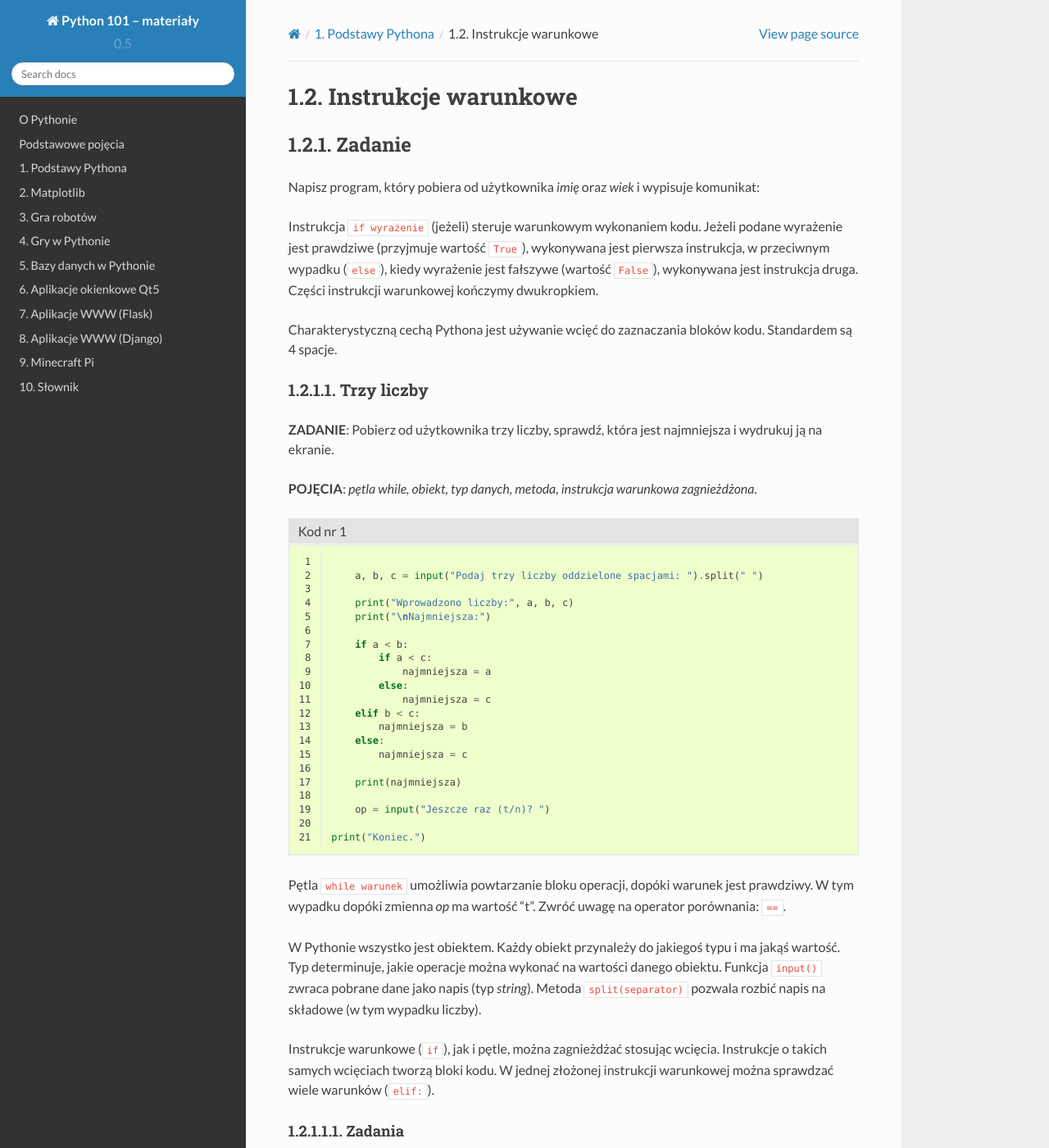
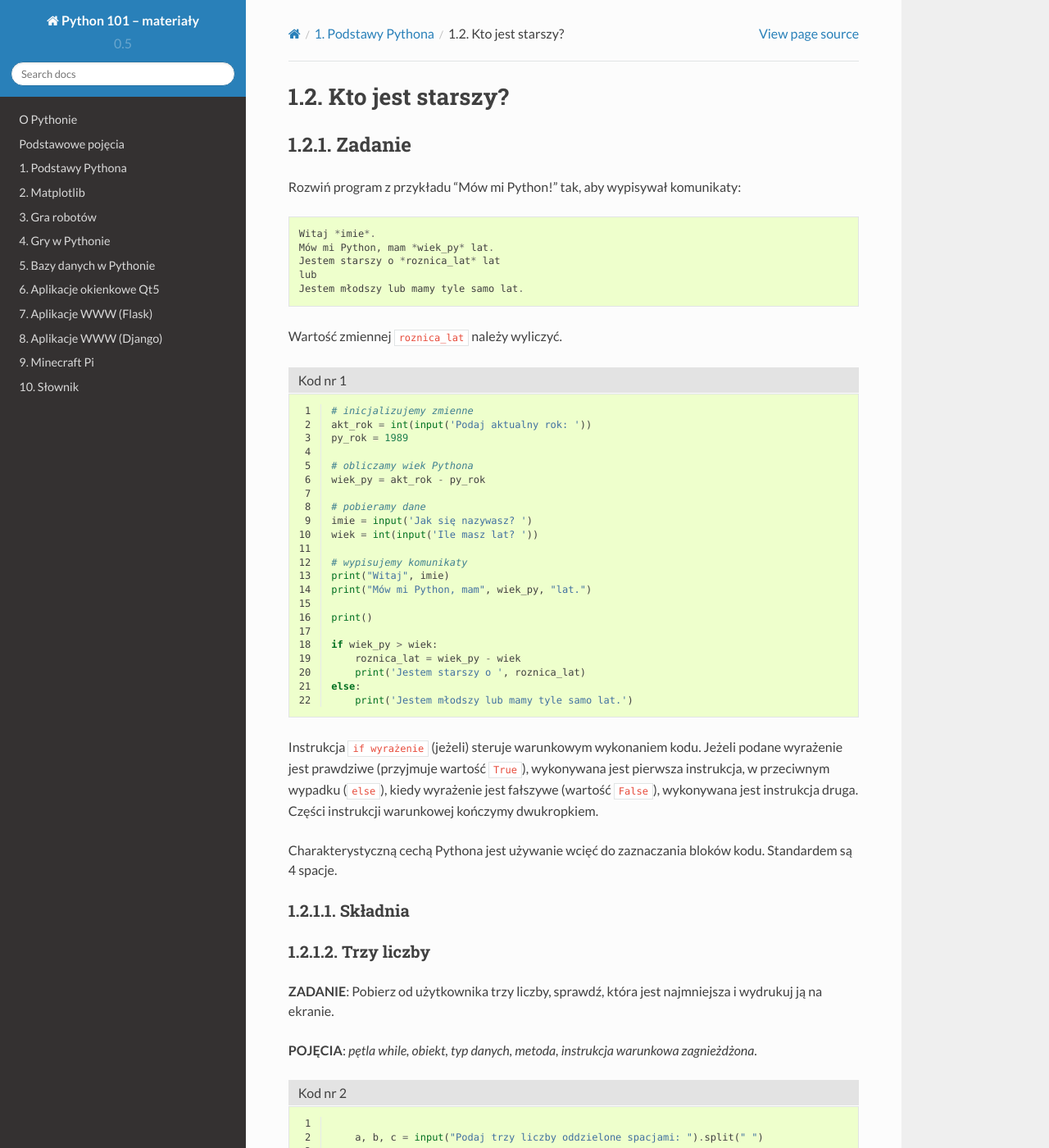
Before and after one commit to xinulsw/py101, a Sphinx documentation site: the page built from docs/podstawy/przyklady/przyklad01.rst, in a window 1280 px wide and 1400 px high. Shown: the whole window at 82% size. Built offline with Sphinx 7.4.7 and the Read the Docs theme 2.0.0, drawn with Linux system fonts in a browser that asks for light colours; formulas are drawn with MathJax 3; pages that are not in the unit, such as notebooks, are missing from menus; a script that is not in the unit is left out; some of the changed text lies outside the part shown.

Commit message:
poprawki przykładu pierwszego

```diff
--- a/docs/podstawy/przyklady/przyklad01.rst
+++ b/docs/podstawy/przyklady/przyklad01.rst
@@ -1,10 +1,27 @@
-Instrukcje warunkowe
-####################
+Kto jest starszy?
+#################
 
 Zadanie
 *******
 
-Napisz program, który pobiera od użytkownika *imię* oraz *wiek* i wypisuje komunikat:
+Rozwiń program z przykładu "Mów mi Python!" tak, aby wypisywał komunikaty:
+
+.. code::
+
+    Witaj *imie*.
+    Mów mi Python, mam *wiek_py* lat.
+    Jestem starszy o *roznica_lat* lat
+    lub
+    Jestem młodszy lub mamy tyle samo lat.
+
+Wartość zmiennej ``roznica_lat`` należy wyliczyć.
+
+.. raw:: html
+
+    <div class="code_no">Kod nr <script>var code_no = code_no || 1; document.write(code_no++);</script></div>
+
+.. literalinclude:: przyklad_01.py
+    :linenos:
 
 Instrukcja ``if wyrażenie`` (jeżeli) steruje warunkowym wykonaniem kodu. Jeżeli podane wyrażenie
 jest prawdziwe (przyjmuje wartość ``True``), wykonywana jest pierwsza instrukcja,
@@ -13,6 +30,11 @@ wykonywana jest instrukcja druga. Części instrukcji warunkowej kończymy dwukr
 
 Charakterystyczną cechą Pythona jest używanie wcięć do zaznaczania bloków kodu.
 Standardem są 4 spacje.
+
+Składnia
+========
+
+
 
 Trzy liczby
 ===========
@@ -97,3 +119,7 @@ Działania matematyczne:
 
 * ``x**y`` – podnoszenie podstawy ``x`` do potęgi ``y``;
 * ``sqrt()`` – funkcja z modułu ``math``, oblicza pierwiastek kwadratowy.
+
+.. admonition:: Pojęcia
+
+    :term:`instrukcja warunkowa`, wartość, :term:`typ danych`, wyrażenie, wejście i wyjście, komentarz
--- a/docs/podstawy/przyklady/przyklad_01.py
+++ b/docs/podstawy/przyklady/przyklad_01.py
@@ -1,5 +1,5 @@
 # inicjalizujemy zmienne
-akt_rok = 2024
+akt_rok = int(input('Podaj aktualny rok: '))
 py_rok = 1989
 
 # obliczamy wiek Pythona
@@ -12,3 +12,11 @@ wiek = int(input('Ile masz lat? '))
 # wypisujemy komunikaty
 print("Witaj", imie)
 print("Mów mi Python, mam", wiek_py, "lat.")
+
+print()
+
+if wiek_py > wiek:
+    roznica_lat = wiek_py - wiek
+    print('Jestem starszy o ', roznica_lat)
+else:
+    print('Jestem młodszy lub mamy tyle samo lat.')
```
Also changed, not shown: docs/podstawy/gloss_python.rst (+9 -2 lines).
